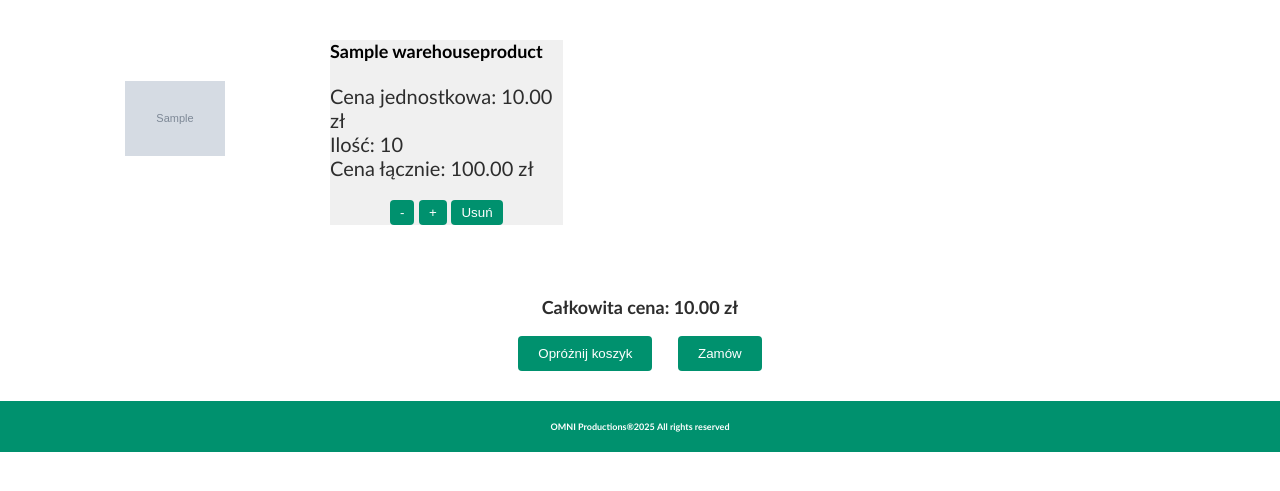
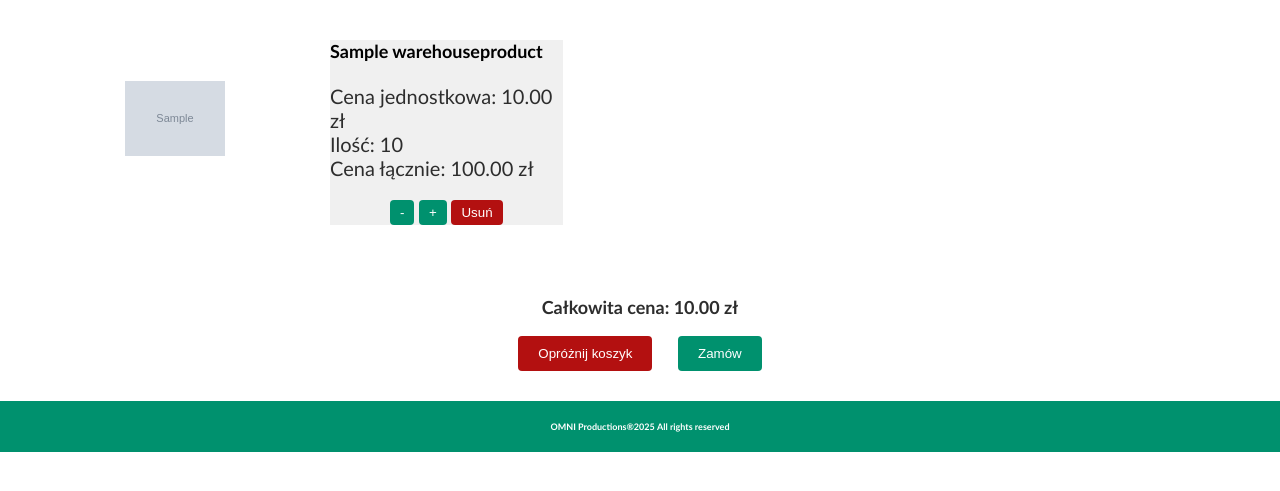
Before and after one commit to Jaian400/Magazyn_Master, a Django app: page /koszyk/ in a window 1280 px wide. Shown: the part 235-726 px from the top of the page. Run offline with Django 5.2, Linux system fonts and the light colour scheme; a user stored in the database is signed in; tables that the repository leaves empty hold one stand-in row (values such as "Sample post"); grey boxes marked "Sample" are stand-in pictures.

Commit message:
Kolory przycisków w koszyku

```diff
--- a/djan/mainapp/templates/koszyk.html
+++ b/djan/mainapp/templates/koszyk.html
@@ -84,7 +84,7 @@
                                     </form>
                                     <form action="{% url 'clear_product' cart_product.id %}" method="post">
                                         {% csrf_token %}
-                                        <button type="submit">Usuń</button>
+                                        <button type="submit" class="remove-button">Usuń</button>
                                     </form>
                                 </div>
                             </div>
@@ -99,7 +99,7 @@
         <div class="cart-actions">
             <form action="{% url 'clear_cart' cart.cart_id %}" method="post">
                 {% csrf_token %}
-                <button type="submit">Opróżnij koszyk</button>
+                <button type="submit" class="clear-button">Opróżnij koszyk</button>
             </form>
             <form action="{% url 'order' cart.cart_id %}" method="post">
                 {% csrf_token %}
--- a/djan/static/koszyk.css
+++ b/djan/static/koszyk.css
@@ -12,7 +12,7 @@
     margin: 2% auto; /* Odstęp 2% od krawędzi ekranu */
     align-items: center;
     justify-content: space-between;
-    /* border: 0px solid #ccc; Opcjonalne: ramka dla lepszej widoczności */
+    border: 0px solid #ccc; /* Opcjonalne: ramka dla lepszej widoczności */
     padding: 10px;
     border-radius: 8px;
     width: 100%; /* Szerokość kontenera*/
@@ -131,6 +131,24 @@
     background-color: #007d6c;
 }
 
+.cart-item-buttons .remove-button {
+    background-color: #b31010; /* Czerwony kolor dla przycisku Usuń */
+}
+
+.cart-actions .clear-button {
+    background-color: #b31010; /* Czerwony kolor dla przycisku Opróżnij koszyk */
+}
+
+.cart-actions .clear-button:hover {
+    opacity: 0.9;
+    background-color: #ef2626;
+}
+
+.cart-item-buttons .remove-button:hover {
+    opacity: 0.9;
+    background-color: #ef2626;
+}
+
 .cart-item-buttons button:hover {
     opacity: 0.9;
     background-color: #007d6c;
```
